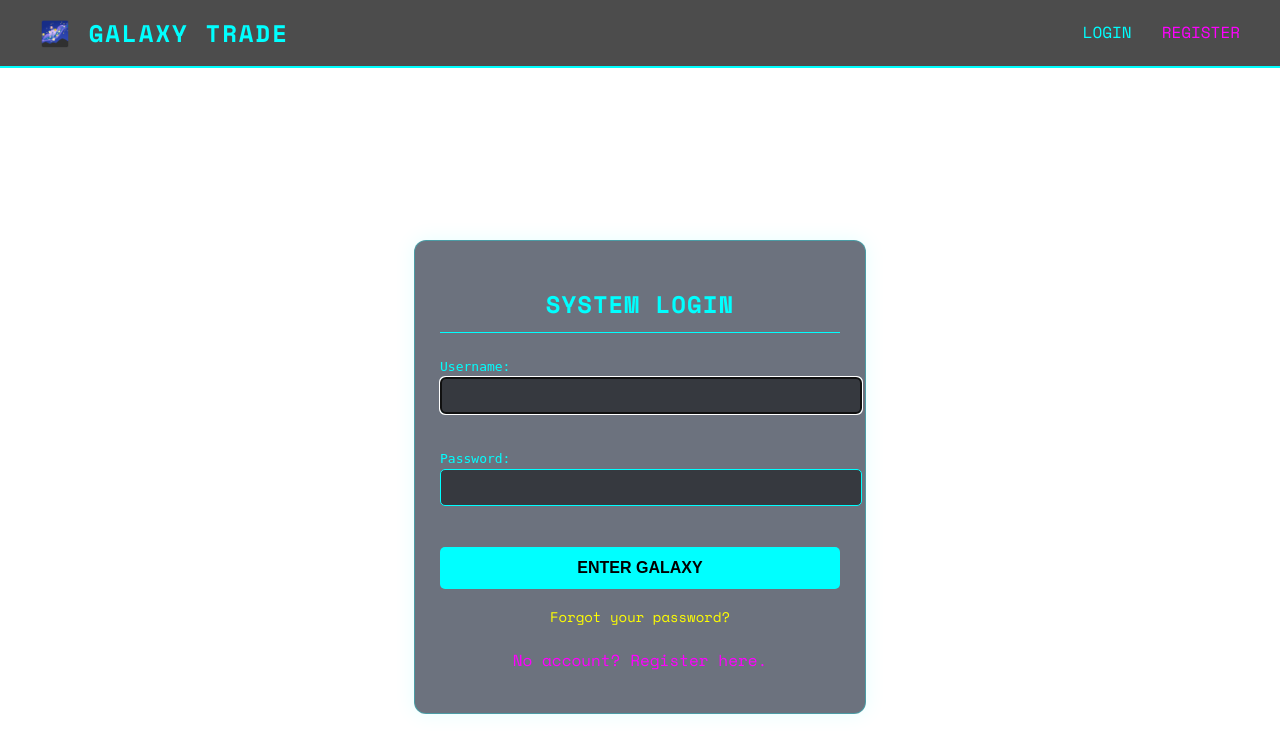
After one commit to Rizwan3148B/Galaxy-Trade, a Django app: page /login/ in a window 1280 px wide. The commit adds this page. Shown: the top 753 px of the page. Run offline with Django 5.2, Linux system fonts and the light colour scheme.

Commit message:
Added enhanced user registration, unique emails, and live SMTP password recovery

```diff
--- a/core/models.py
+++ b/core/models.py
@@ -11,7 +11,9 @@ class User(AbstractUser):
     id = models.UUIDField(primary_key=True, default=uuid.uuid4, editable=False)
     profile_pic = models.ImageField(upload_to='profile_pics/', blank=True, null=True)
     virtual_cash = models.DecimalField(max_digits=12, decimal_places=2, default=10000.00)
-
+    email = models.EmailField(unique=True) # This strictly enforces 1 user per email
+    phone_number = models.CharField(max_length=15, blank=True, null=True)
+    date_of_birth = models.DateField(blank=True, null=True)
     def __str__(self):
         return self.username
 
--- a/core/templates/core/base.html
+++ b/core/templates/core/base.html
@@ -12,15 +12,24 @@
 
     <nav class="navbar">
         <div class="nav-logo">🌌 GALAXY TRADE</div>
+
+        {% if user.is_authenticated %}
             <div class="nav-links">
                 <a href="{% url 'dashboard' %}">Dashboard</a>
                 <a href="{% url 'portfolio' %}">Portfolio</a>
                 <a href="{% url 'history' %}">History</a>
+                <a href="{% url 'logout' %}" style="color: magenta;">Logout</a>
             </div>
             <div class="nav-wallet">
                 <h3 style="margin: 0;">Net Worth: <span style="color: cyan;">${{ net_worth }}</span></h3>
                 <span style="color: gray;">Buying Power: ${{ virtual_cash }}</span>
             </div>
+        {% else %}
+            <div class="nav-links">
+                <a href="{% url 'login' %}" style="color: cyan;">Login</a>
+                <a href="{% url 'register' %}" style="color: magenta;">Register</a>
+            </div>
+        {% endif %}
     </nav>
 
     <main class="main-content">
--- /dev/null
+++ b/core/templates/core/login.html
@@ -0,0 +1,62 @@
+{% extends 'core/base.html' %} {% block content %}
+<style>
+  .auth-form input {
+    width: 100%;
+    padding: 10px;
+    margin-bottom: 15px;
+    background: rgba(0, 0, 0, 0.5);
+    border: 1px solid cyan;
+    color: white;
+    border-radius: 5px;
+  }
+  .auth-form label {
+    color: cyan;
+    font-family: monospace;
+  }
+</style>
+
+<div style="max-width: 400px; margin: 100px auto" class="cosmic-box auth-form">
+  <h2
+    style="
+      color: cyan;
+      text-align: center;
+      border-bottom: 1px solid cyan;
+      padding-bottom: 10px;
+    "
+  >
+    SYSTEM LOGIN
+  </h2>
+  <form method="POST">
+    {% csrf_token %} {{ form.as_p }}
+    <button
+      type="submit"
+      style="
+        width: 100%;
+        padding: 12px;
+        background: cyan;
+        color: black;
+        font-weight: bold;
+        font-size: 16px;
+        border: none;
+        border-radius: 5px;
+        cursor: pointer;
+        margin-top: 10px;
+      "
+    >
+      ENTER GALAXY
+    </button>
+    <div style="text-align: center; margin-top: 15px">
+      <a
+        href="{% url 'password_reset' %}"
+        style="color: yellow; text-decoration: none; font-size: 14px"
+        >Forgot your password?</a
+      >
+    </div>
+  </form>
+  <p style="text-align: center; margin-top: 20px">
+    <a href="{% url 'register' %}" style="color: magenta; text-decoration: none"
+      >No account? Register here.</a
+    >
+  </p>
+</div>
+{% endblock %}
--- a/core/urls.py
+++ b/core/urls.py
@@ -1,9 +1,36 @@
 from django.urls import path
+from django.contrib.auth import views as auth_views
 from . import views
 
 urlpatterns = [
+    # Main Trading Floors
     path('', views.dashboard, name='dashboard'),
     path('portfolio/', views.portfolio_view, name='portfolio'),
+    path('trade/', views.trade, name='trade'),
+
+    # ADD THIS LINE RIGHT HERE:
     path('history/', views.history_view, name='history'),
-    path('trade/', views.trade, name='trade'),
+
+    # Authentication URLs
+    path('register/', views.register, name='register'),
+    path('login/', views.login_view, name='login'),
+    path('logout/', views.logout_view, name='logout'),
+
+    # --- PASSWORD RESET URLS ---
+    path('reset_password/',
+         auth_views.PasswordResetView.as_view(template_name='core/password_reset.html'),
+         name='password_reset'),
+
+    path('reset_password_sent/',
+         auth_views.PasswordResetDoneView.as_view(template_name='core/password_reset_sent.html'),
+         name='password_reset_done'),
+
+    path('reset/<uidb64>/<token>/',
+         auth_views.PasswordResetConfirmView.as_view(template_name='core/password_reset_form.html'),
+         name='password_reset_confirm'),
+
+    path('reset_password_complete/',
+         auth_views.PasswordResetCompleteView.as_view(template_name='core/password_reset_complete.html'),
+         name='password_reset_complete'),
+
 ]
--- a/core/views.py
+++ b/core/views.py
@@ -1,7 +1,11 @@
 from django.shortcuts import render, redirect
+from django.contrib.auth import login, logout, get_user_model
+from django.contrib.auth.forms import UserCreationForm, AuthenticationForm
+from django.contrib.auth.decorators import login_required
 import yfinance as yf
 from decimal import Decimal
 from .models import Stock, Portfolio, Transaction
+from django import forms
 
 # --- HELPER: Calculates global Net Worth and Cash ---
 def get_base_context(user):
@@ -13,39 +17,53 @@ def get_base_context(user):
     return context, portfolio_qs
 
 # --- VIEW 1: Market Floor (Dashboard) ---
+POPULAR_STOCKS = [
+    {'symbol': 'AAPL', 'name': 'Apple Inc.'},
+    {'symbol': 'MSFT', 'name': 'Microsoft Corp.'},
+    {'symbol': 'NVDA', 'name': 'NVIDIA Corp.'},
+    {'symbol': 'TSLA', 'name': 'Tesla Inc.'},
+    {'symbol': 'AMZN', 'name': 'Amazon.com'},
+    {'symbol': 'GOOGL', 'name': 'Alphabet (Google)'},
+    {'symbol': 'META', 'name': 'Meta Platforms'},
+    {'symbol': 'NFLX', 'name': 'Netflix Inc.'},
+    {'symbol': 'DIS', 'name': 'Walt Disney Co.'},
+    {'symbol': 'NKE', 'name': 'Nike Inc.'},
+    {'symbol': 'SBUX', 'name': 'Starbucks'},
+    {'symbol': 'AMD', 'name': 'Advanced Micro Devices'}
+]
+
+@login_required(login_url='login')
 def dashboard(request):
     symbol = request.GET.get('ticker', 'AAPL').upper()
+
+    # Get the basic navbar context
     base_context, portfolio_qs = get_base_context(request.user)
 
-    total_stock_value = Decimal('0.00')
-    for item in portfolio_qs:
-        try:
-            t = yf.Ticker(item.stock.symbol)
-            live_price = Decimal(str(round(t.fast_info.last_price, 2)))
-            total_stock_value += (live_price * item.shares)
-        except: pass
-
-    net_worth = round(base_context['virtual_cash'] + total_stock_value, 2)
-    context = {**base_context, 'net_worth': net_worth, 'symbol': symbol}
+    context = {
+        **base_context,
+        'symbol': symbol,
+        'popular_stocks': POPULAR_STOCKS,
+    }
 
     try:
         ticker = yf.Ticker(symbol)
-        current_price = ticker.fast_info.last_price
-        previous_close = ticker.fast_info.previous_close
-        price_change = current_price - previous_close
+        info = ticker.fast_info
+        current_price = info.last_price
+        prev_close = info.previous_close
+        price_change = current_price - prev_close
 
         context.update({
             'current_price': round(current_price, 2),
-            'previous_close': round(previous_close, 2),
             'price_change': round(price_change, 2),
-            'percent_change': round((price_change / previous_close) * 100, 2),
+            'percent_change': round((price_change / prev_close) * 100, 2),
         })
-    except:
-        context['error_message'] = f"Could not find data for '{symbol}'."
+    except Exception:
+        context['error_message'] = f"Unable to fetch live data for '{symbol}'."
 
     return render(request, 'core/dashboard.html', context)
 
 # --- VIEW 2: Cargo Hold (Portfolio) ---
+@login_required(login_url='login')
 def portfolio_view(request):
     base_context, portfolio_qs = get_base_context(request.user)
     portfolio_data = []
@@ -67,7 +85,9 @@ def portfolio_view(request):
     context = {**base_context, 'net_worth': net_worth, 'portfolio_data': portfolio_data}
 
     return render(request, 'core/portfolio.html', context)
+
 # --- VIEW 3: Flight Ledger (History) ---
+@login_required(login_url='login')
 def history_view(request):
     base_context, portfolio_qs = get_base_context(request.user)
     recent_transactions = Transaction.objects.filter(user=request.user).order_by('-timestamp')[:20]
@@ -119,7 +139,9 @@ def history_view(request):
     }
 
     return render(request, 'core/history.html', context)
+
 # --- ACTION: Trade Logic ---
+@login_required(login_url='login')
 def trade(request):
     if request.method == 'POST':
         symbol = request.POST.get('symbol').upper()
@@ -147,3 +169,60 @@ def trade(request):
                     Transaction.objects.create(user=request.user, stock=stock_obj, action='sell', shares=shares, price=price)
             except: pass
     return redirect('dashboard')
+
+
+# =========================================================
+# --- NEW AUTHENTICATION VIEWS ---
+# =========================================================
+
+User = get_user_model()
+
+class GalaxyRegisterForm(UserCreationForm):
+    first_name = forms.CharField(max_length=30, required=True)
+    last_name = forms.CharField(max_length=30, required=True)
+    email = forms.EmailField(required=True)
+    phone_number = forms.CharField(max_length=15, required=False)
+
+    # This widget automatically turns the input into a clickable calendar!
+    date_of_birth = forms.DateField(
+        required=False,
+        widget=forms.DateInput(attrs={'type': 'date'})
+    )
+
+    class Meta(UserCreationForm.Meta):
+        model = User
+        # The order here is exactly how it will appear on the screen
+        fields = ("username", "first_name", "last_name", "email", "phone_number", "date_of_birth")
+
+    # Custom validation to double-check that the email is truly unique
+    def clean_email(self):
+        email = self.cleaned_data.get('email')
+        if User.objects.filter(email=email).exists():
+            raise forms.ValidationError("Transmission failed: This email is already registered to another commander.")
+        return email
+
+def register(request):
+    if request.method == 'POST':
+        form = GalaxyRegisterForm(request.POST)
+        if form.is_valid():
+            user = form.save()
+            login(request, user) # Automatically log them in after registering
+            return redirect('dashboard')
+    else:
+        form = GalaxyRegisterForm()
+    return render(request, 'core/register.html', {'form': form})
+
+def login_view(request):
+    if request.method == 'POST':
+        form = AuthenticationForm(request, data=request.POST)
+        if form.is_valid():
+            user = form.get_user()
+            login(request, user)
+            return redirect('dashboard')
+    else:
+        form = AuthenticationForm()
+    return render(request, 'core/login.html', {'form': form})
+
+def logout_view(request):
+    logout(request)
+    return redirect('login')
```
Also changed, not shown: config/settings.py (+15 -0 lines), core/templates/core/dashboard.html (+21 -1 lines), core/templates/core/password_reset.html (added, +12 -0 lines), core/templates/core/password_reset_complete.html (added, +8 -0 lines), core/templates/core/password_reset_form.html (added, +26 -0 lines), core/templates/core/password_reset_sent.html (added, +8 -0 lines), core/templates/core/register.html (added, +21 -0 lines), core/migrations/0004_user_date_of_birth_user_phone_number_and_more.py (added). Lines whose indentation alone changed are shown as unchanged.
